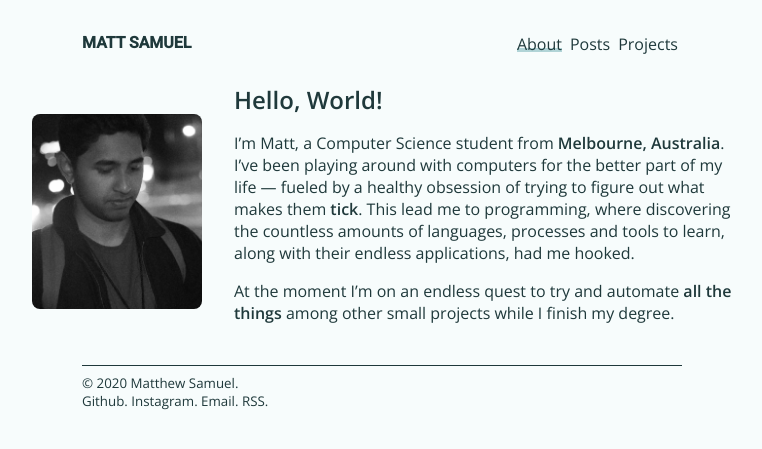
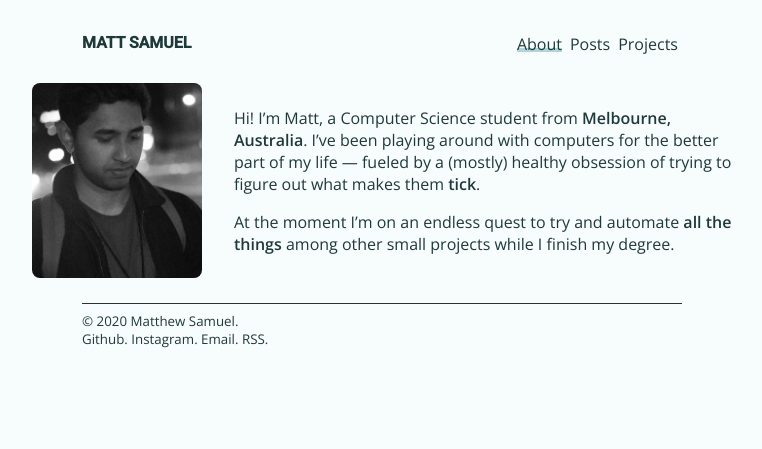
Before and after one commit to mjsamuel/mjsamuel.github.io, a Jekyll site: the page built from index.markdown, in a window 1280 px wide. Shown: the top 449 px of the page, without its empty margins (258-1020 px from the left). Built offline with Jekyll 4.4.1, drawn with Linux system fonts in a browser that asks for light colours.

Commit message:
Updated 'About' page

```diff
--- a/index.markdown
+++ b/index.markdown
@@ -3,7 +3,6 @@ layout: home
 title: Home
 ---
 
-## Hello, World!
-I'm Matt, a Computer Science student from **Melbourne, Australia**. I've been playing around with computers for the better part of my life --- fueled by a healthy obsession of trying to figure out what makes them **tick**. This lead me to programming, where discovering the countless amounts of languages, processes and tools to learn, along with their endless applications, had me hooked.
+Hi! I'm Matt, a Computer Science student from **Melbourne, Australia**. I've been playing around with computers for the better part of my life --- fueled by a (mostly) healthy obsession of trying to figure out what makes them **tick**.
 
 At the moment I'm on an endless quest to try and automate **all the things** among other small projects while I finish my degree.
```
